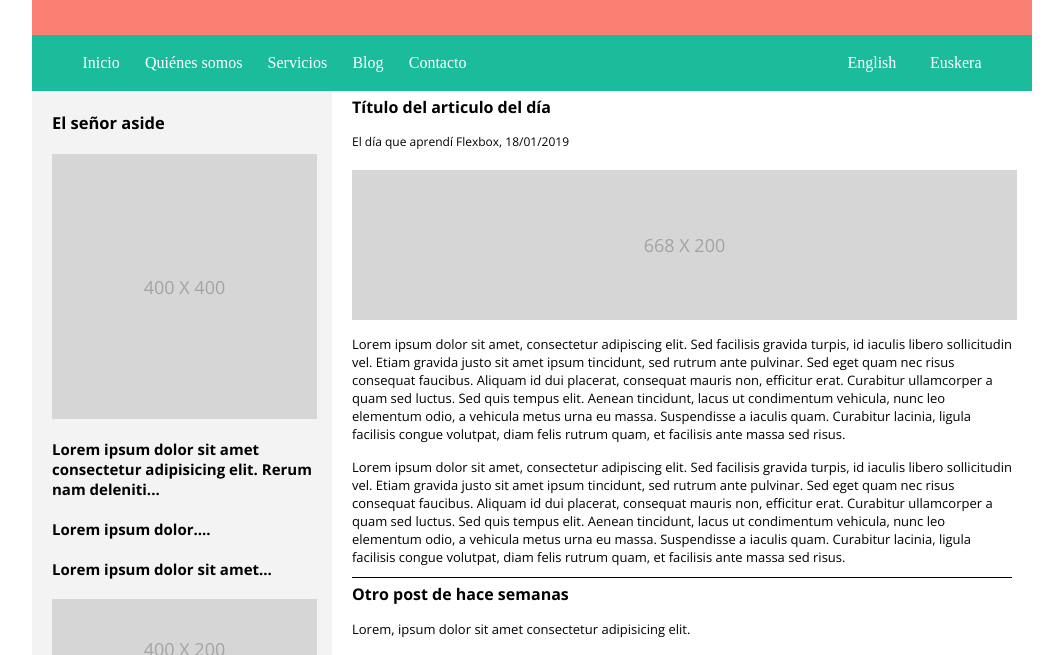
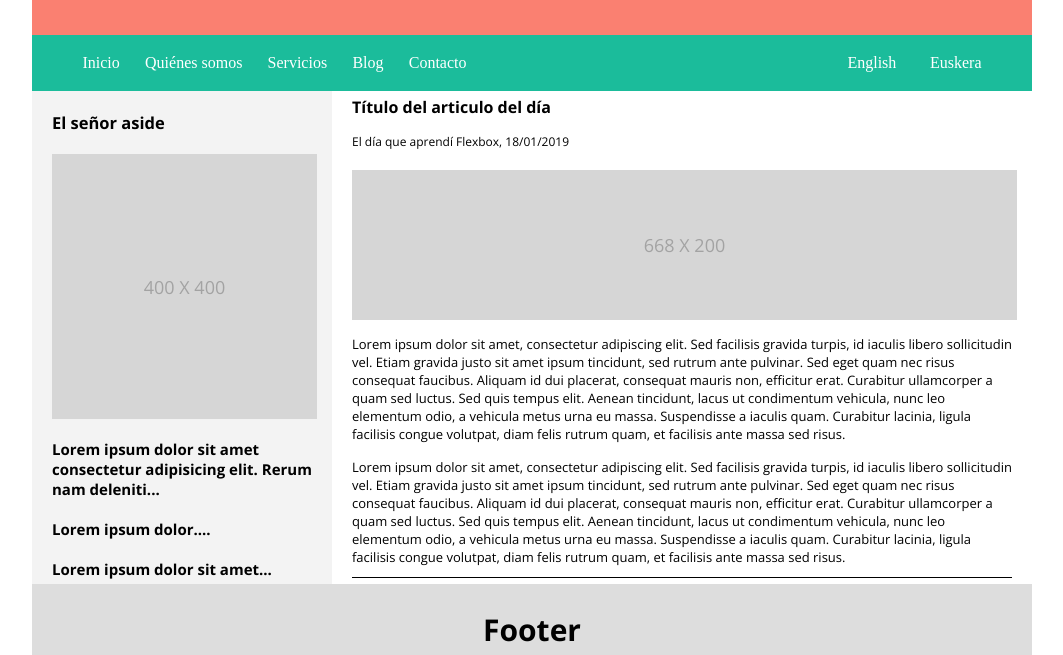
Before and after one commit to Jhon-GG/practicaFlex, a plain HTML site: page index.html in a window 1280 px wide. Shown: the part 125-780 px from the top of the page, without its empty margins (108-1171 px from the left). Drawn offline with nearby package versions, Linux system fonts and the light colour scheme.

Commit message:
feat: :sparkles: Cambios en la estructuracion del container2
Se realizaron cambios en la altura del container 2, así como mejorar el footer para que se quede visible a la hora de hacer Scroll

```diff
--- a/css/style.css
+++ b/css/style.css
@@ -85,6 +85,7 @@ body{
 .container2{
     display: flex;
     width: 1000px;
+    height: 1064px;
     flex-direction: row;
 }
 
@@ -288,13 +289,33 @@ body{
     border-bottom: 1px solid black;
 }
 
-.footer{
+/* .footer{
     display: flex;
+    position: fixed;
+    bottom: 0;
+    left: 0;
     background: rgb(227, 227, 227);
-    width: 100%;
+    width: 1000px;
     height: 80px;
     font-size: 10px;
     font-family: Open Sans;
     justify-content: center;
     align-items: center;
+    margin:0 auto;
+} */
+
+.footer {
+    position: fixed;
+    bottom: 0;
+    left: 50%;
+    transform: translateX(-50%);
+    width: 1000px;
+    margin-right: -500px;
+    background: #dddddd;
+    text-align: center;
+    padding: 25px;
+    font-size: 15px;
+    font-family: Open Sans;
+    box-sizing: border-box;
+    justify-content: center;
 }
--- a/index.html
+++ b/index.html
@@ -79,7 +79,7 @@
             </main>
         </div>
         <footer class="footer">
-            <h1>Footer</h1>
+            <h1 class="fot">Footer</h1>
         </footer>
     </div>
 </body>
```
